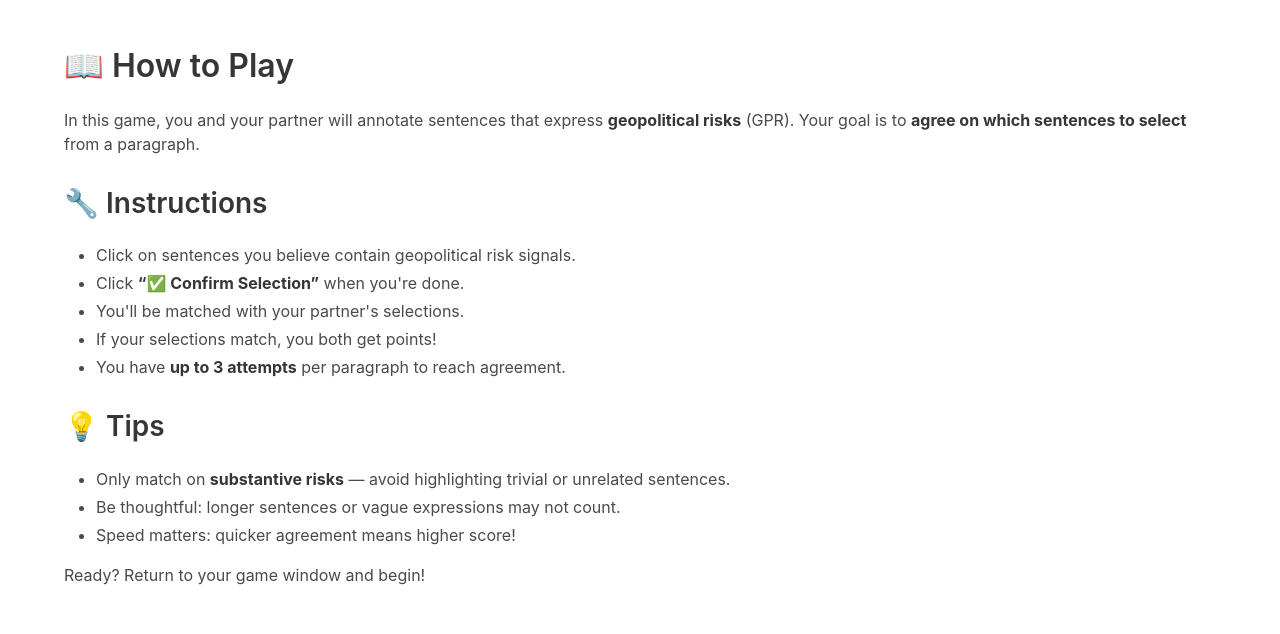
After one commit to zzp-coder/GPR_Game, a Flask app: page /how-to-play in a window 1280 px wide. The commit adds this page. Shown: the top 634 px of the page. Run offline with Flask 3, Linux system fonts and the light colour scheme.

Commit message:
add funtion: how to play

```diff
--- a/app.py
+++ b/app.py
@@ -280,6 +280,10 @@ def admin_reset_db():
     </form>
     """)
 
+@app.route("/how-to-play")
+def how_to_play():
+    return render_template("how_to_play.html")
+
 if __name__ == '__main__':
     port = int(os.environ.get("PORT", 5001))
     socketio.run(app, debug=False, host="0.0.0.0", port=port)
--- /dev/null
+++ b/templates/how_to_play.html
@@ -0,0 +1,39 @@
+<!DOCTYPE html>
+<html>
+<head>
+  <title>How to Play</title>
+  <meta name="viewport" content="width=device-width, initial-scale=1">
+  <link rel="stylesheet" href="https://cdn.jsdelivr.net/npm/bulma@0.9.4/css/bulma.min.css">
+</head>
+<body>
+  <section class="section">
+    <div class="container content">
+      <h1 class="title">📖 How to Play</h1>
+      <p>
+        In this game, you and your partner will annotate sentences that express <strong>geopolitical risks</strong> (GPR).
+        Your goal is to <strong>agree on which sentences to select</strong> from a paragraph.
+      </p>
+
+      <h2 class="subtitle">🔧 Instructions</h2>
+      <ul>
+        <li>Click on sentences you believe contain geopolitical risk signals.</li>
+        <li>Click <strong>“✅ Confirm Selection”</strong> when you're done.</li>
+        <li>You'll be matched with your partner's selections.</li>
+        <li>If your selections match, you both get points!</li>
+        <li>You have <strong>up to 3 attempts</strong> per paragraph to reach agreement.</li>
+      </ul>
+
+      <h2 class="subtitle">💡 Tips</h2>
+      <ul>
+        <li>Only match on <strong>substantive risks</strong> — avoid highlighting trivial or unrelated sentences.</li>
+        <li>Be thoughtful: longer sentences or vague expressions may not count.</li>
+        <li>Speed matters: quicker agreement means higher score!</li>
+      </ul>
+
+      <p>
+        Ready? Return to your game window and begin!
+      </p>
+    </div>
+  </section>
+</body>
+</html>
```
Also changed, not shown: templates/game.html (+10 -4 lines).
